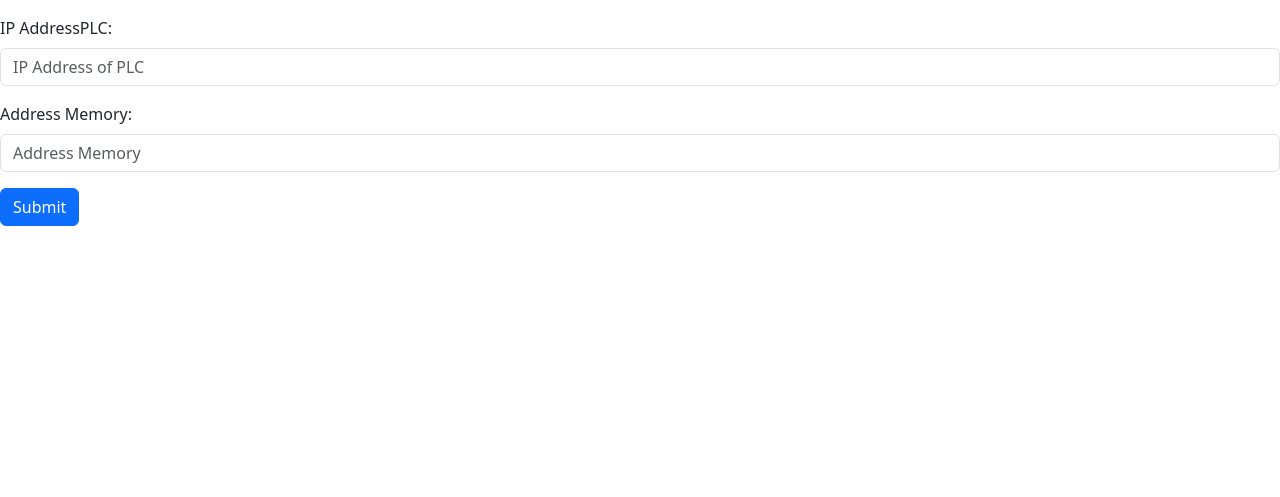
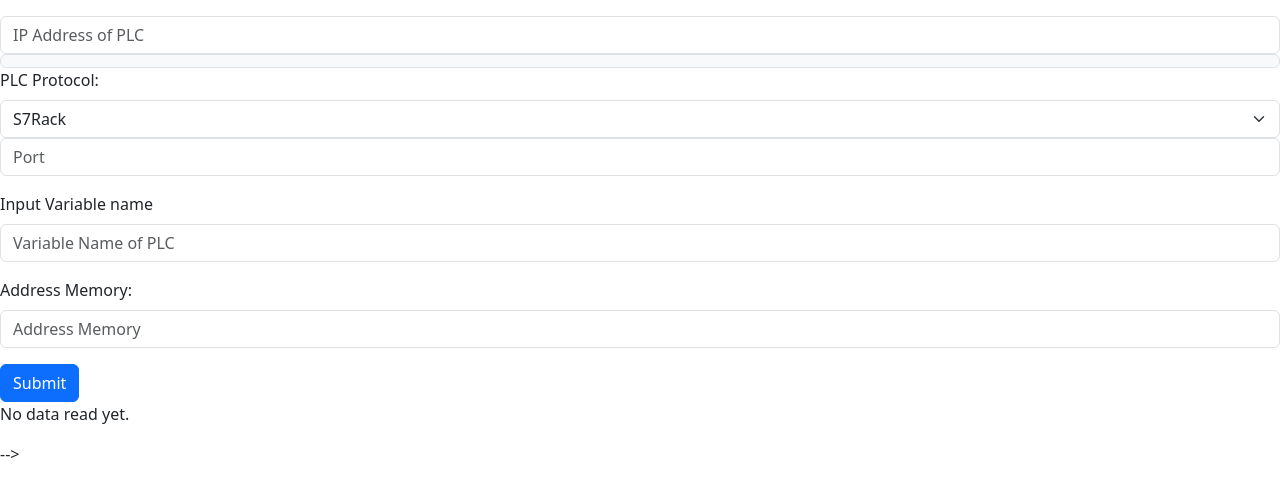
Before and after one commit to SatNaingTun/IIOT2024Project, a Django app: page / in a window 1280 px wide. Shown: the top 497 px of the page. Run offline with Django 5.2, Linux system fonts and the light colour scheme.

Commit message:
test ui error fixed

```diff
--- a/IIOTWeb/iiot/templates/iiot/test.html
+++ b/IIOTWeb/iiot/templates/iiot/test.html
@@ -1,16 +1,58 @@
 {% extends 'base/base.html' %}
 {% block 'body' %}
-<form action="" method="post">
+<form method="post">
     {% csrf_token %}
     <div class="mb-3 mt-3">
-        <label for="IPAddressPLC" class="form-label">IP AddressPLC:</label>
         <input type="text" class="form-control" id="IPAddressPLC" placeholder="IP Address of PLC" name="IPAddressPLC">
+        <span class="input-group-text"> </span>
+        <label for="PlcProtocol" class="form-label">PLC Protocol:</label>
+
+      <select class="form-select" id="PlcProtocol" name="PlcProtocol">
+
+        <option>S7Rack</option>
+        <option>S7Tsap</option>
+        <option>Modbus</option>
+        <input type="text" class="form-control" placeholder="Port" name="PlcPort" id="PlcPort">
+
       </div>
-    <div class="mb-3 mt-3">
-      <label for="AddressMemory" class="form-label">Address Memory:</label>
-      <input type="text" class="form-control" id="AddressMemory" placeholder="Address Memory" name="AddressMemory">
+
+
+
+      <div class="mb-3 mt-3">
+        <label for="variable_name" class="form-label">Input Variable name</label>
+        <input type="text" class="form-control" id="variable_name" placeholder="Variable Name of PLC" name="variable_name"/>
+      </div>
+      <div class="mb-3 mt-3">
+        <label for="AddressMemory" class="form-label">Address Memory:</label>
+        <input type="text" class="form-control" id="AddressMemory" placeholder="Address Memory" name="AddressMemory"/>
     </div>
+    <div class="d-grid gap-2 d-md-block">
+      <button type="submit" class="btn btn-primary">Submit</button>
+    </div>
+  </form>
+  {% if plc_data %}
+        <table border="1" class="text-center table">
+          <thead>
+            <tr>
+                <th scope="col">Variable Name</th>
+                <th scope="col">Address</th>
+                <th scope="col">Data</th>
+            </tr>
+          </thead>
+            {% for entry in plc_data %}
+                <tr>
+                    <td>{{ entry.variable_name }}</td>
+                    <td>{{ entry.address }}</td>
+                    <td>{{ entry.data }}</td>
+                </tr>
+            {% endfor %}
+        </table>
+        <!-- <h2>JSON Output</h2>
+        <pre>{{ json_data|safe }}</pre>
+        {% else %}
+        <p>No data read yet.</p> -->
 
-    <button type="submit" class="btn btn-primary">Submit</button>
-  </form>
+
+  {% endif %}
+
 {% endblock %}
--- a/IIOTWeb/iiot/urls.py
+++ b/IIOTWeb/iiot/urls.py
@@ -10,4 +10,5 @@ urlpatterns = [
     # path("", views.index,name='iiot'),
     path("", views.test,name='test'),
     path("test/", views.test,name='test'),
+    path("list/", views.list_view,name='list'),
     ]
--- a/IIOTWeb/iiot/views.py
+++ b/IIOTWeb/iiot/views.py
@@ -1,14 +1,55 @@
 from django.shortcuts import render,redirect
 from django.http import HttpResponse
 from django.contrib import messages
+# from .Controllers import PlcAllInOne
+from .Controllers import S7PLCLogo
+from .forms import PLCAddressForm
 # Create your views here.
+# plc_data = []
+
 def index(request):
     return HttpResponse("Hello, world. You're at the polls index.")
 
 def test(request):
+    plc_data=[]
+    var_name = request.POST.get('variable_name')
+    # print(var_name)
+    AddressMemory = request.POST.get('AddressMemory')
+    # print(AddressMemory)
     if request.method=='GET':
         return render(request,"iiot/test.html")
     elif request.method=='POST':
+        form = PLCAddressForm(request.POST)
 
-        messages.info(request,'You clicked the submit button')
-        return redirect(test)
+        if S7PLCLogo.connectConnection()==True:
+                data=S7PLCLogo.readData(AddressMemory)
+                plc_data.update({'address': AddressMemory, 'data': data, 'variable_name': var_name})
+                print(plc_data)
+        else:
+                messages.error(request,"Connection Error")
+        return render(request,"iiot/test.html",{'form':form,'plc_data': plc_data})
+        # messages.info(request,'You clicked the submit button')
+        # return redirect(test)
+def testLocal(request):
+    plc_data=[]
+    var_name = request.POST.get('variable_name')
+    # print(var_name)
+    AddressMemory = request.POST.get('AddressMemory')
+
+    protocol_name=request.POST.get('PlcProtocol')
+    print(protocol_name)
+    if request.method=='GET':
+        return render(request,"iiot/test.html")
+    elif request.method=='POST':
+        # PlcAllInOne.getData(protocol_name)
+        plc_data.append({'address': AddressMemory, 'data': 5, 'variable_name': var_name})
+        # print(plc_data)
+        # print(plc_data.get('variable_name'))
+        return render(request,"iiot/test.html",{'plc_data': plc_data})
+
+
+def list_view(request):
+     if request.method=='POST':
+          pass
+     elif request.method=='GET':
+          return render(request,'iiot/list.html')
```
Also changed, not shown: IIOTWeb/iiot/Controllers/PlcAllInOne.py (added, +16 -0 lines), IIOTWeb/iiot/forms.py (+3 -5 lines), IIOTWeb/iiot/models.py (+6 -3 lines), IIOTWeb/iiot/templates/iiot/list.html (added, +17 -0 lines), PlcProtocolChoose.py (deleted, +0 -11 lines), IIOTWeb/iiot/Controllers/ModbusPLC.py (renamed from ModbusPLC.py), IIOTWeb/iiot/Controllers/S7PLC.py (renamed from S7PLC.py), IIOTWeb/iiot/Controllers/S7PLCLogo.py (renamed from S7PLCLogo.py).
